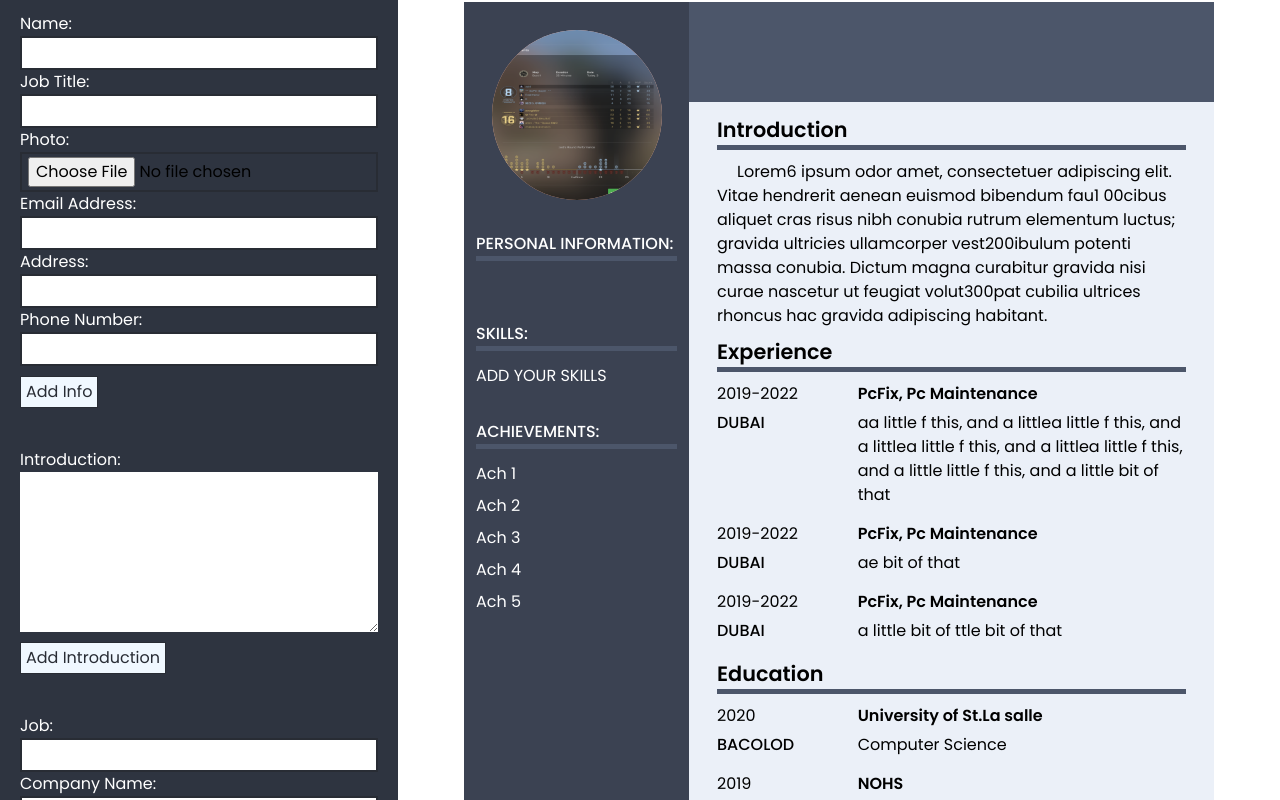
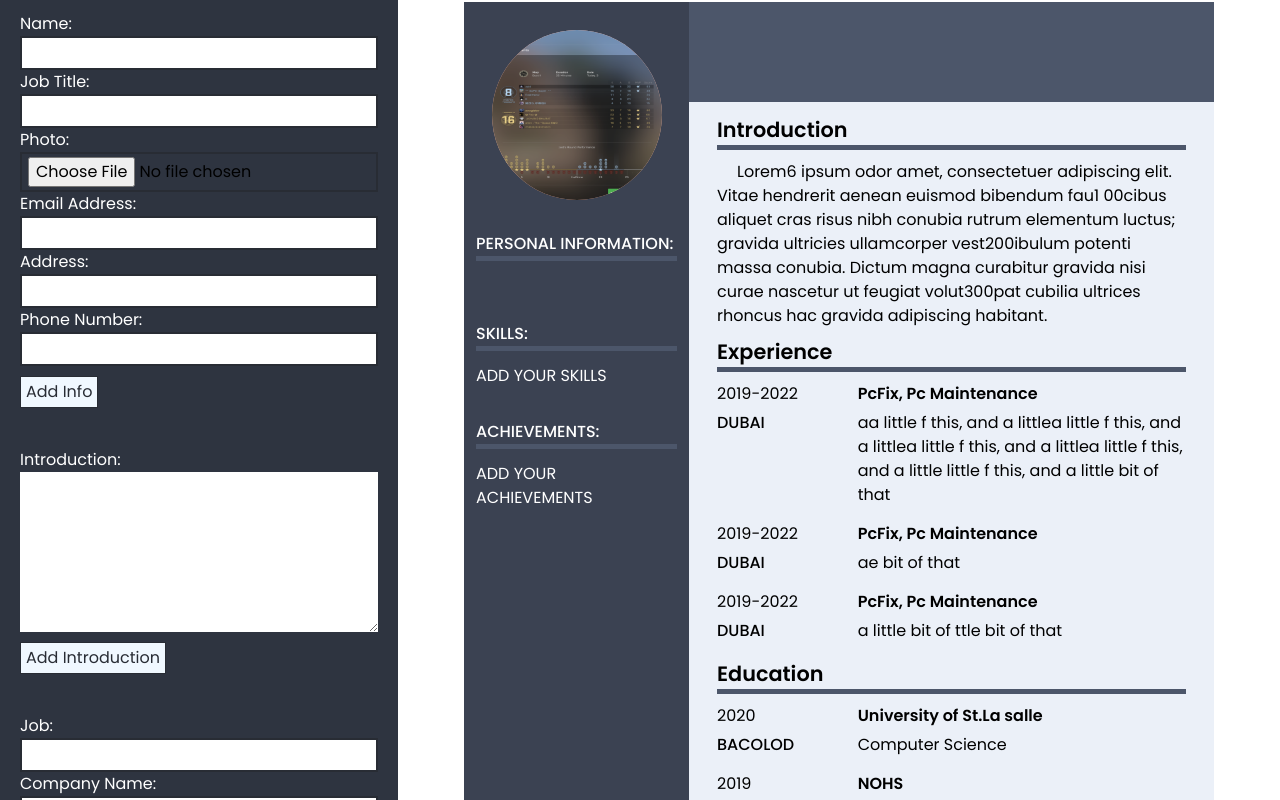
Before and after one commit to Sty6x/cv-application-maker, a React (Create React App) app: page / in a window 1280 px wide. Shown: the top 800 px of the page. Built offline with nearby package versions, Linux system fonts and the light colour scheme.

Commit message:
added achivement list the same way with skills

```diff
--- a/src/components/achievements-component/achievement.js
+++ b/src/components/achievements-component/achievement.js
@@ -6,7 +6,7 @@ class Achievement extends React.Component{
     }
     render(){
         return(
-            <li>{this.props.achievement}</li>
+            <li>• {this.props.achievement}</li>
         )
     }
 }
--- a/src/components/achievements-component/achievementList.js
+++ b/src/components/achievements-component/achievementList.js
@@ -4,17 +4,16 @@ import Achievement from "./achievement"
 class AchievementList extends React.Component{
     constructor(props){
         super(props)
-        this.achievementss = ['Ach 1', 'Ach 2' ,'Ach 3','Ach 4','Ach 5']
     }
     render(){
-        const achivements = this.props.achievementsArr
-        let displayAchievements = this.achievementss.map(achievement=>{
+        const achievements = this.props.achievements
+        let displayAchievements = achievements.map(achievement=>{
            return <Achievement achievement={achievement} />
         })
         return(
             <ul className="flex flex-col text-white"  id="skill-list">
                 <h3 className="side-titles">Achievements:</h3>
-                {displayAchievements}
+                {achievements.length ? displayAchievements : <p className="fallback-list-sb">ADD YOUR ACHIEVEMENTS</p>}
             </ul>
         )
     }
```
